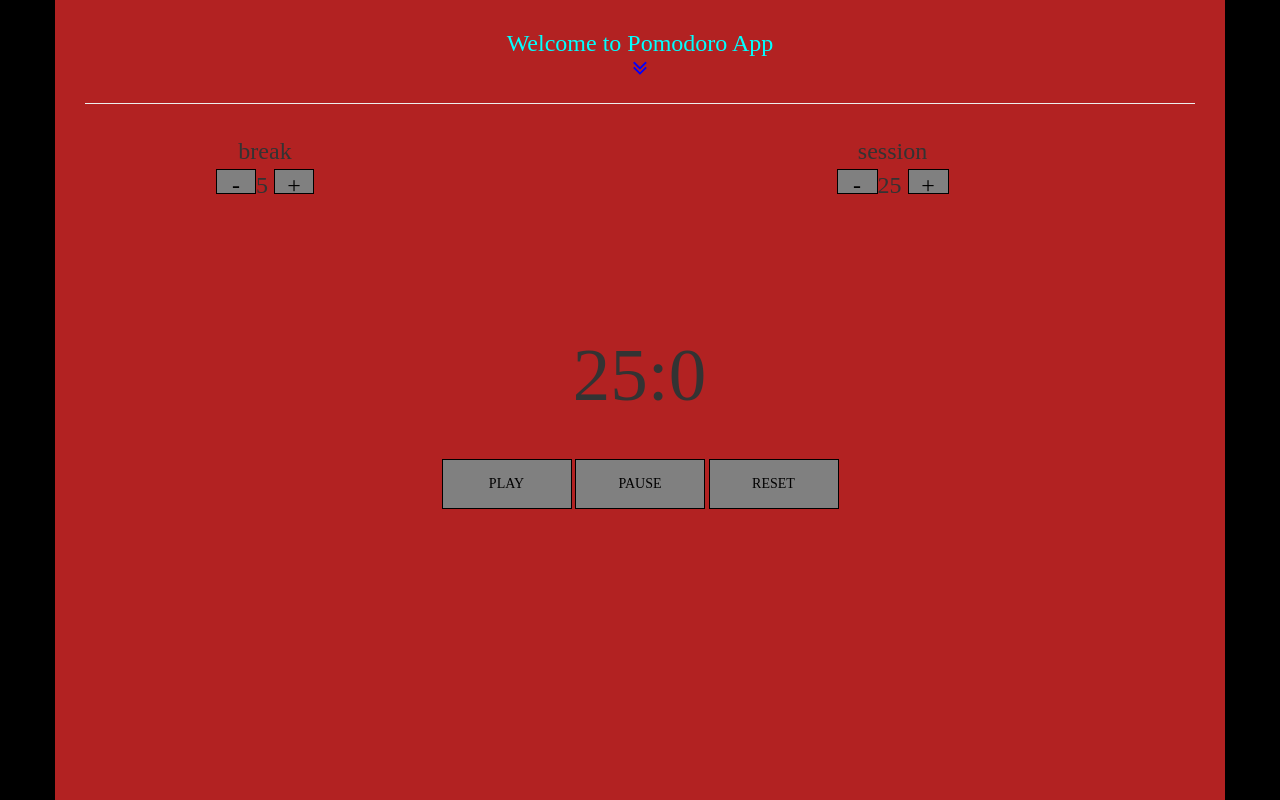
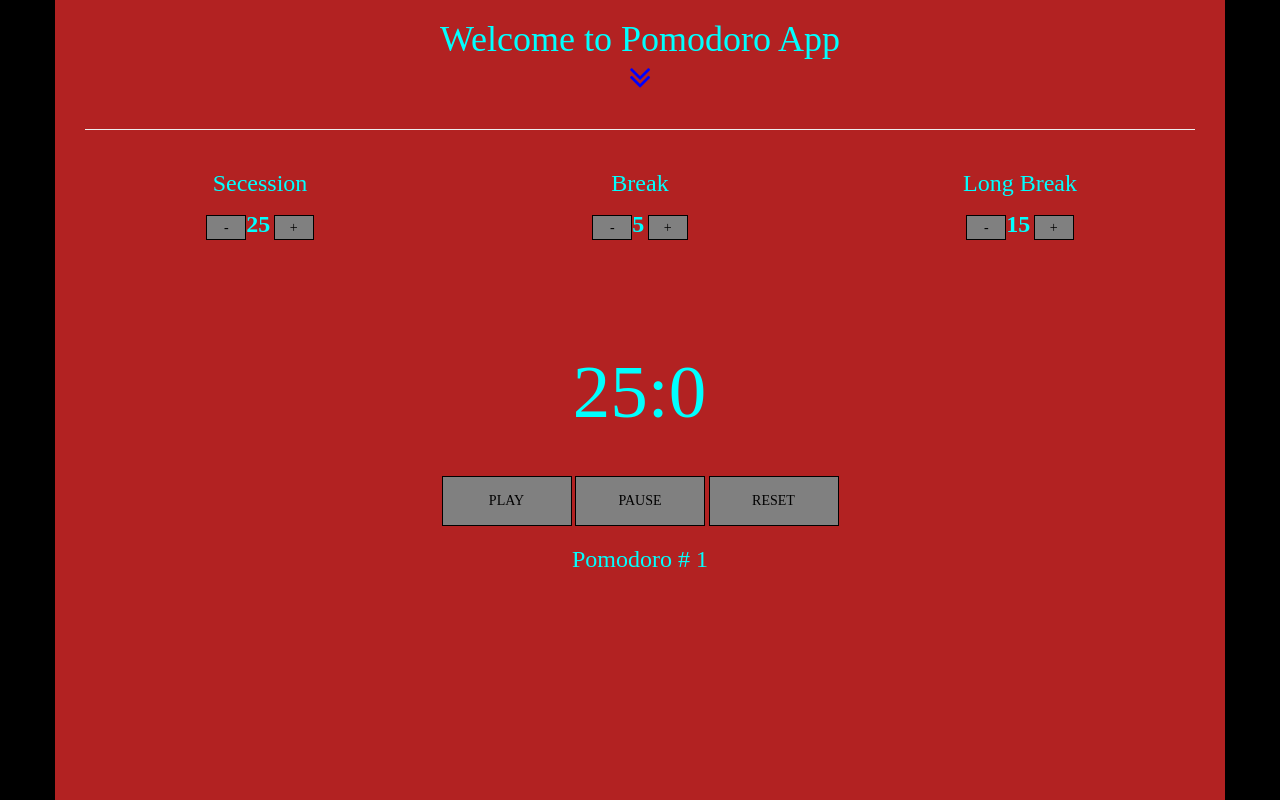
Before and after one commit to Suryanarayanamurthy/pomodoro, a plain HTML site: page index.html in a window 1280 px wide. Drawn offline with nearby package versions, Linux system fonts and the light colour scheme; some packages are replaced by stand-ins of ours.

Commit message:
long break added.
giv long break(15 mins) after every 4 pomodoro cycles...

```diff
--- a/css/pomodoro.css
+++ b/css/pomodoro.css
@@ -5,12 +5,15 @@ body {
     font-family: Droid Sans;
 }
 
+/*
 .container-fluid {
 
     margin: 10px 15px 10px 15px;
     height: 500px;
 }
+*/
 
+/*
 h1 {
     font-family: 'Droid Sans';
     font-size: 24px;
@@ -20,7 +23,9 @@ h1 {
     line-height: 26.4px;
     text-align: center;
 }
+*/
 
+/*
 .row {
     font-family: 'Droid Sans';
     font-size: 24px;
@@ -30,18 +35,28 @@ h1 {
     line-height: 26.4px;
     text-align: center;
 }
+*/
 
+/*
 h3 {
     font-family: 'Droid Sans';
     font-size: 24px;
     text-align: center;
     line-height: 15.4px;
 }
+*/
+
+h3, span, b {
+    color: aqua;
+    font-size: 24px;
+}
 
 a {
     color: blue;
     text-decoration: underline;
 }
+
+
 
 a:hover {
     opacity: 1;
@@ -124,7 +139,7 @@ button:focus {
 }
 
 #session button {
-    width: 41px;
+    width: 40px;
     height: 25px;
     text-align: center;
     text-decoration: none;
@@ -133,6 +148,7 @@ button:focus {
     background-color: grey;
 }
 
+
 #options button {
     text-align: center;
     width: 130px;
@@ -140,6 +156,7 @@ button:focus {
     background-color: grey;
 }
 
+/*
 #break,
 #session {
     width: 130px;
@@ -155,6 +172,7 @@ span {
     font-size: 25px;
     padding: 10px 8px 10px 8px;
 }
+*/
 
 .center {
     margin: auto;
--- a/index.html
+++ b/index.html
@@ -16,7 +16,6 @@
   <div ng-app="PomodoroApp" class="container">
     <div align="center" class="container-fluid " ng-controller="AppController">
       <div align="center" class="row">
-        <class="col-md-offset-3">
           <h1>
           <font color="aqua">
         Welcome to Pomodoro App <a href="#" ng-model="expandme" ng-click="expandme=true"><div ng-show = !expandme><i class="fa fa-angle-double-down"></i></div></a>
@@ -27,33 +26,48 @@
          <br>
          </font>
          <a href ="#" ng-model ="expandme" ng-click = "expandme = false" ><i class="fa fa-angle-double-up"></i></a>
-         </div>
-        </h1>
+         </h1>
+          </div>
           <hr>
-      </div>
-      <div align="center" id="customise" class="row">
-        <div id="break" class="col-md-6">
-
-          <h3>break</h3>
-          <!-- <h2><a id='breakMinus' href="#">-</a><span id='breakMinutes'></span><a id='breakPlus' href="#">+</a></h2> -->
-          <button ng-click="breaktime = breaktime - 1;playUpdated()">-</button>{{breaktime}}
+      <div align="center"  class="row" >
+          <div id="session" class="col-md-4 col-xs-4 col-lg-4 col-sm-4" >
+          <div class="row"><h3>Secession</h3></div>
+              <div class="row">
+          <button ng-click="worktime = worktime - 1;workUpdated()">-</button><b>{{worktime}}</b>
+          <button ng-click="worktime = worktime + 1;workUpdated()">+</button>
+                  </div>
+        </div>
+        <div id="break" class="col-md-4 col-xs-4 col-lg-4 col-sm-4" >
+            <div class="row">
+          <h3>Break</h3>
+                </div>
+            <div class="row">
+          <button ng-click="breaktime = breaktime - 1;playUpdated()">-</button><b>{{breaktime}}</b>
           <button ng-click="breaktime = breaktime + 1;playUpdated()">+</button>
+            </div>
         </div>
-        <div id="session" class=" col-md-offset-6">
-          <h3>session</h3>
-          <button ng-click="worktime = worktime - 1;workUpdated()">-</button>{{worktime}}
-          <button ng-click="worktime = worktime + 1;workUpdated()">+</button>
+        <div id="break" class="col-md-4 col-xs-4 col-lg-4 col-sm-4" >
+            <div class="row">
+          <h3>Long Break</h3>
+            </div>
+            <div class="row">
+          <button ng-click="longBreaktime = longBreaktime - 1;playHardUpdated()">-</button><b>{{longBreaktime}}</b>
+          <button ng-click="longBreaktime = longBreaktime + 1;playHardUpdated()">+</button>
+            </div>
         </div>
       </div>
-      <div align="center" id="timer">
+      <div align="center" id="timer" class="row">
         <span>{{minutes}}:{{seconds}}</span>
       </div>
-      <div align="center" id="options">
+      <div align="center" id="options"class="row">
         <button ng-click="play()">play</button>
         <button ng-click="pause()">pause</button>
         <button ng-click="reset()">Reset</button>
       </div>
-    </div>
-  </div>
+          <div align="center" class="row">
+              <h3>Pomodoro # {{pomoNum}}</h3>
+          </div>
+        </div>
+      </div>
 </body>
 </html>
--- a/src/pomodoroApp.js
+++ b/src/pomodoroApp.js
@@ -3,8 +3,10 @@ var app = angular.module('PomodoroApp', ['ngRoute']);
 app.controller("AppController", function($scope, $interval, $timeout) {
   $scope.breaktime =5;
   $scope.worktime =25;
+  $scope.longBreaktime =15;
   $scope.minutes=25;
   $scope.seconds=0;
+  $scope.pomoNum=1;
 
   var timeLeft = $scope.worktime * 60;
   var secession = "work";
@@ -20,14 +22,29 @@ app.controller("AppController", function($scope, $interval, $timeout) {
     timeLeft -= 1;
     if(secession == "work" && timeLeft <= 0)
     {
+        $scope.pomoNum++;
+        if($scope.pomoNum >= 4)
+            {
+                secession = "playHard";
+                timeLeft = $scope.longBreaktime * 60;
+            }
+        else{
                 secession = "play";
                 timeLeft = $scope.breaktime * 60;
+            }
         audio.play();
     }
-    else if(secession == "play" && timeLeft <= 0)
+    else if(secession == "play"  && timeLeft <= 0)
     {
         secession = "work";
         timeLeft = $scope.worktime * 60;
+        audio.play();
+    }
+      else if( secession =="playHard" && timeLeft <= 0)
+          {
+              secession = "work";
+              timeLeft = $scope.worktime * 60;
+              $scope.pomoNum =1;
               audio.play();
           }
 };
@@ -46,11 +63,9 @@ app.controller("AppController", function($scope, $interval, $timeout) {
   $scope.worktime =25;
   $scope.minutes=25;
   $scope.seconds=00;
-
   timeLeft = $scope.worktime * 60;
   secession = "work";
   }
-
   $scope.workUpdated = function()
   {
   if(secession == "work")
@@ -58,7 +73,6 @@ app.controller("AppController", function($scope, $interval, $timeout) {
 
   if($scope.worktime < 0) $scope.worktime = 0;
   }
-
   $scope.playUpdated = function()
   {
     if(secession == "play")
@@ -66,4 +80,11 @@ app.controller("AppController", function($scope, $interval, $timeout) {
 
     if($scope.breaktime < 0 ) $scope.breaktime =0;
   }
+  $scope.playHardUpdated = function()
+  {
+      if(secession == "playHard")
+          timeLeft =$scope.longBreaktime *60;
+
+      if($scope.longBreaktime < 0 ) $scope.longBreaktime =0;
+  }
 });
```
Lines whose indentation alone changed are shown as unchanged.
